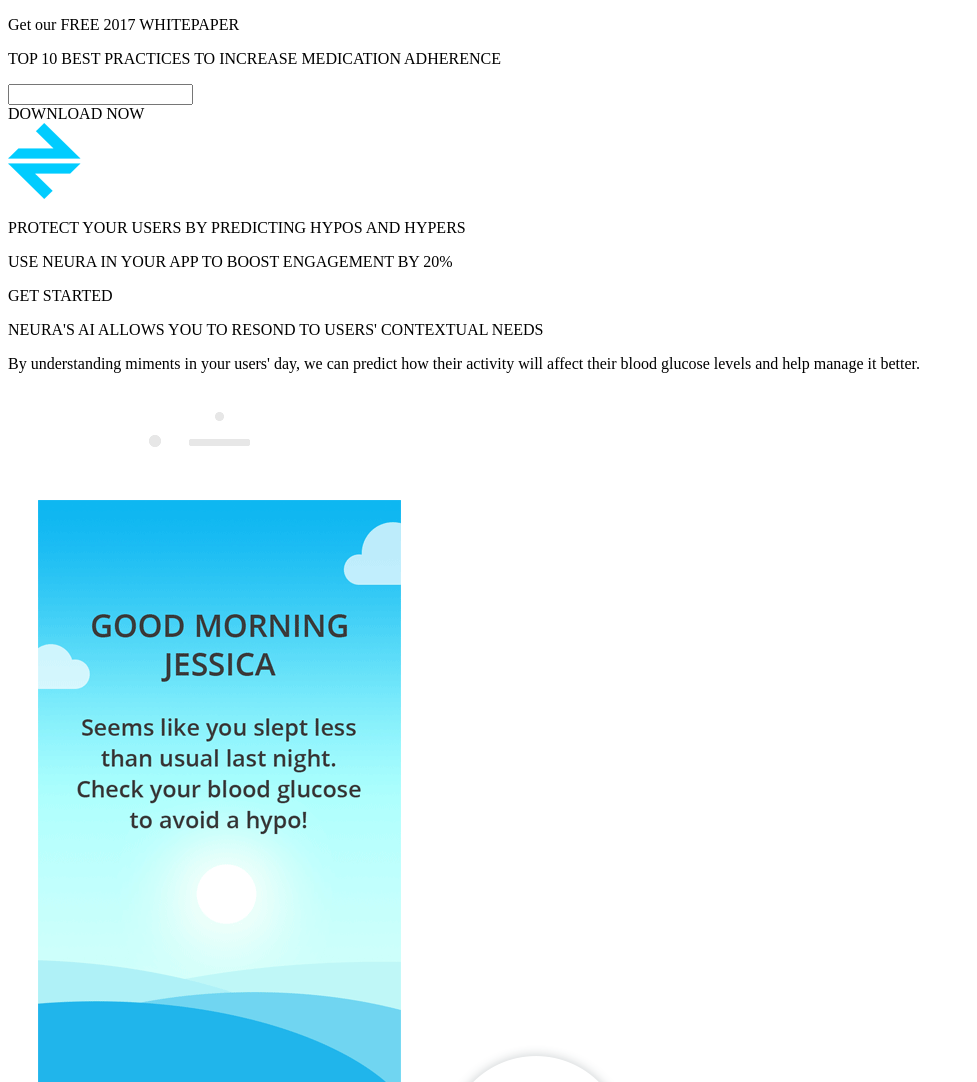
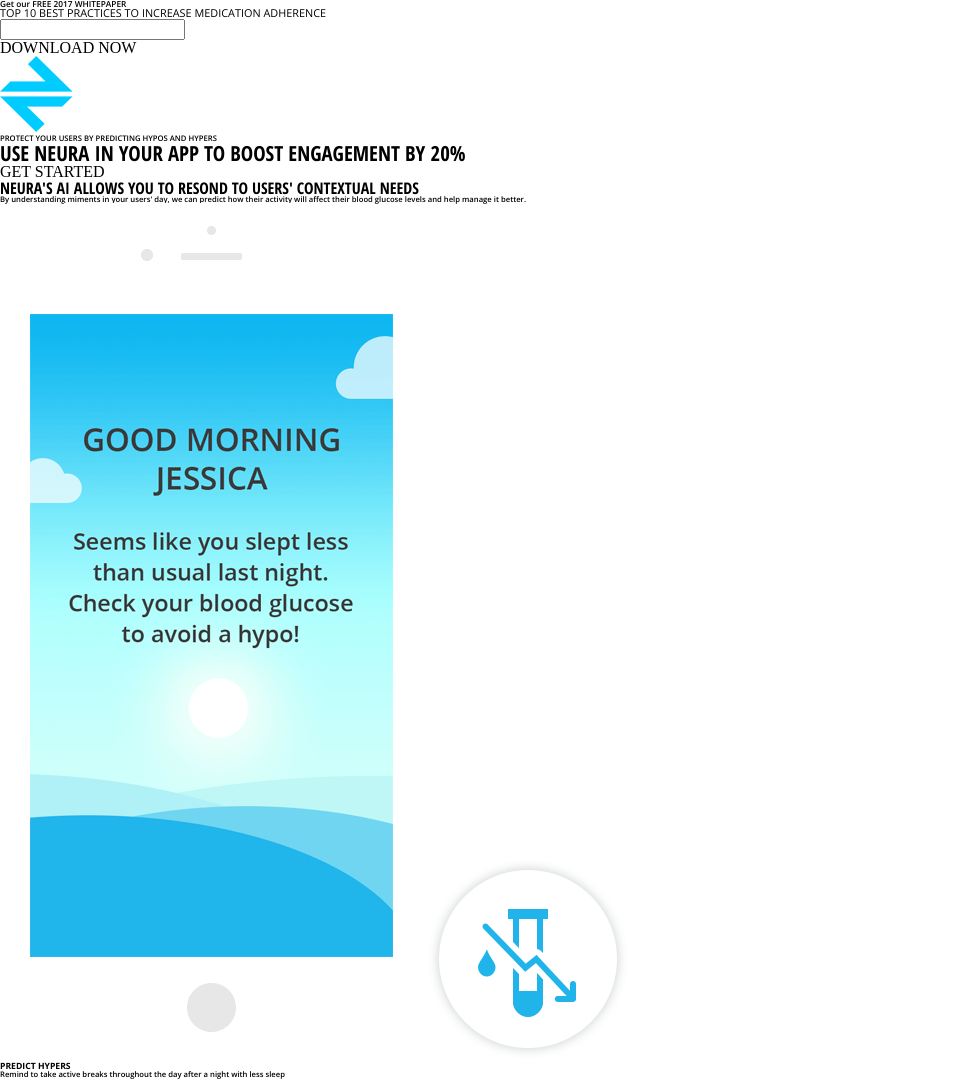
Before and after one commit to Stanval/neura, a plain HTML site: page index.html in a window 1280 px wide. Shown: the top 1082 px of the page, without its empty margins (0-977 px from the left). Drawn offline with nearby package versions, Linux system fonts and the light colour scheme.

Commit message:
added innitial typography

```diff
--- a/index.html
+++ b/index.html
@@ -4,29 +4,31 @@
 	<meta charset="UTF-8">
 	<meta name="viewport" content="width=device-width, initial-scale=1.0">
 	<meta http-equiv="X-UA-Compatible" content="ie=edge">
+	<link href="https://fonts.googleapis.com/css?family=Open+Sans+Condensed:300,700|Open+Sans:400,600,600i,700" rel="stylesheet">
+	<link rel="stylesheet" href="css/style.css">
 	<title>Neura</title>
 </head>
 <body>
 	<section>
-		<p>Get our FREE 2017 WHITEPAPER</p>
-		<p>TOP 10 BEST PRACTICES TO INCREASE MEDICATION ADHERENCE</p>
+		<h5>Get our FREE 2017 WHITEPAPER</h5>
+		<h4>TOP 10 BEST PRACTICES TO INCREASE MEDICATION ADHERENCE</h4>
 		<input type="text">
 		<div>DOWNLOAD NOW</div>
 	</section>
 	<section>
 		<img src="images/logo.png" alt="Neura logotype">
 		<p>PROTECT YOUR USERS BY PREDICTING HYPOS AND HYPERS</p>
-		<p>USE NEURA IN YOUR APP TO BOOST ENGAGEMENT BY 20%</p>
+		<h1>USE NEURA IN YOUR APP TO BOOST ENGAGEMENT BY 20%</h1>
 		<div>GET STARTED</div>
 	</section>
 	<section>
-		<p>NEURA'S AI ALLOWS YOU TO RESOND TO USERS' CONTEXTUAL NEEDS</p>
+		<h2>NEURA'S AI ALLOWS YOU TO RESOND TO USERS' CONTEXTUAL NEEDS</h2>
 		<p>By understanding miments in your users' day, we can predict how their activity will affect their blood glucose levels and help manage it better.</p>
 		<article>
 			<img src="images/mob1.png" alt="Screenshot 1">
 			<img src="images/ico1.png" alt="Icon 1">
 			<div>
-				<p>PREDICT HYPERS</p>
+				<h6>PREDICT HYPERS</h6>
 				<p>Remind to take active breaks throughout the day after a night with less sleep</p>
 			</div>
 		</article>
@@ -34,7 +36,7 @@
 			<img src="images/mob2.png" alt="Screenshot 2">
 			<img src="images/ico2.png" alt="Icon 2">
 			<div>
-				<p>PREDICT HYPOS</p>
+				<h6>PREDICT HYPOS</h6>
 				<p>Remind to check blood glucose levels before and after workouts</p>
 			</div>
 		</article>
@@ -42,7 +44,7 @@
 			<img src="images/mob3.png" alt="Screenshot 3">
 			<img src="images/ico3.png" alt="Icon 3">
 			<div>
-				<p>ACCOMPANY MEALS</p>
+				<h6>ACCOMPANY MEALS</h6>
 				<p>Remind to inject indulin when at restaurant</p>
 			</div>
 		</article>
--- /dev/null
+++ b/sass/_typography.scss
@@ -0,0 +1,45 @@
+$open-sans: 'Open Sans', sans-serif;
+$open-sans-condensed: 'Open Sans Condensed', sans-serif;
+
+body {
+	font-size: 100%;
+}
+
+h1, h2, h3 {
+	font-family: $open-sans-condensed;
+}
+
+h1, h2 {
+	font-weight: bold;
+}
+
+h1 {
+	font-size: 130%;
+}
+
+h2 {
+	font-size: 100%;
+}
+
+h4, h5, h6, p {
+	font-family: $open-sans;
+}
+
+h4 {
+	font-size: 68%;
+}
+
+h5 {
+	font-weight: 600;
+	font-size: 52%;
+}
+
+h6 {
+	font-weight: bold;
+	font-size:54%;
+}
+
+p {
+	font-weight: 600;
+	font-size: 48%;
+}
--- a/sass/style.scss
+++ b/sass/style.scss
@@ -1,2 +1,3 @@
 @import 'reset';
 @import 'common';
+@import 'typography';
```
Also changed, not shown: css/style.css, 1 other file.
